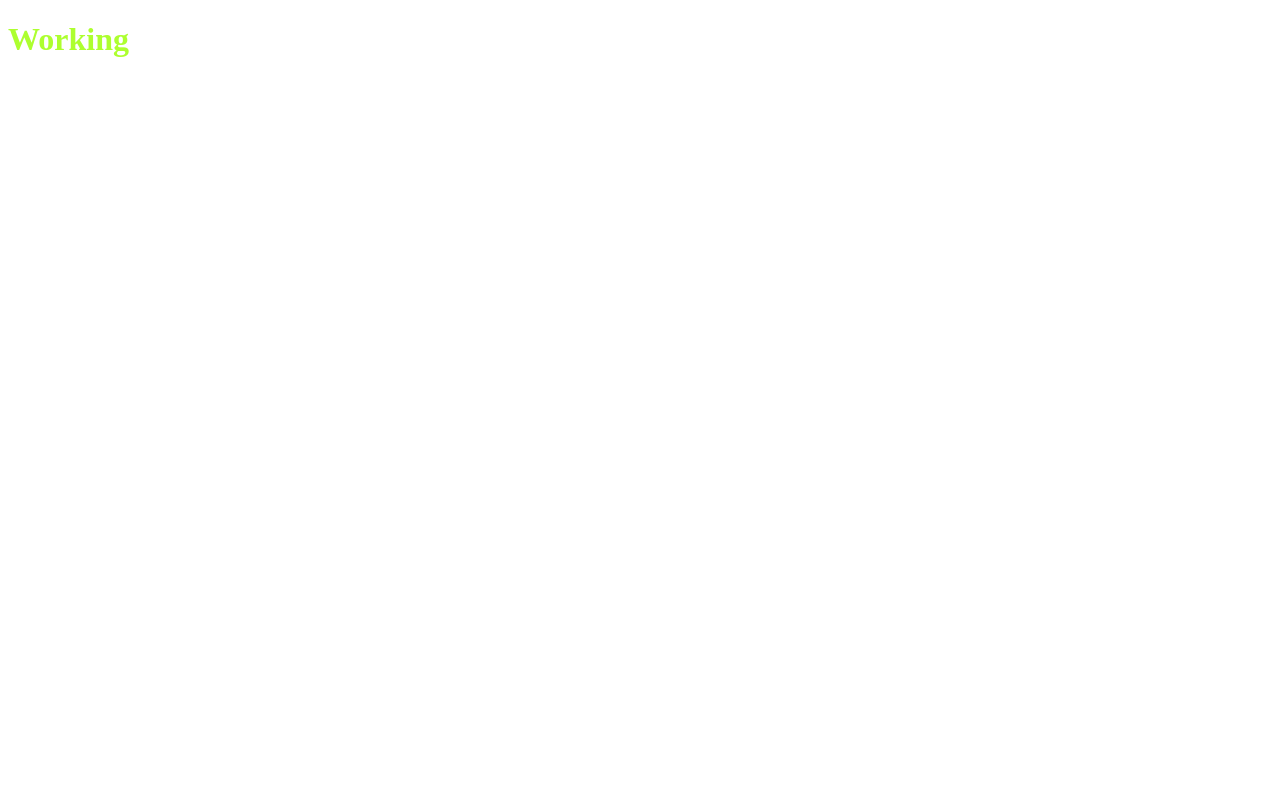
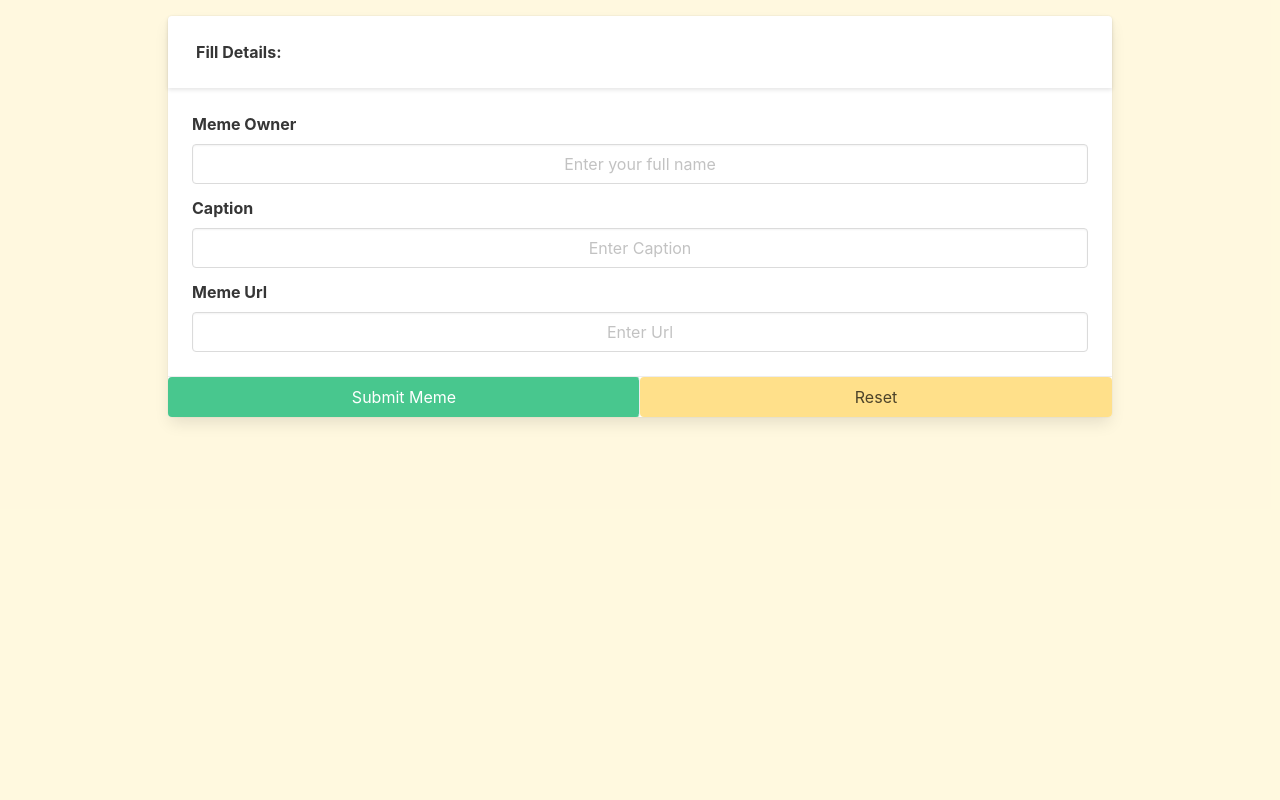
Before and after one commit to shaw8wit/meme-stream-backend, a Django app: page / in a window 1280 px wide. Before the commit the page is almost empty. Run offline with Django 3.2, Linux system fonts and the light colour scheme.

Commit message:
ui designed

```diff
--- a/home/static/script.js
+++ b/home/static/script.js
@@ -1 +1,8 @@
-console.log("yaay");
+function saveMeme() {
+    const username = document.getElementById('username').value;
+    const caption = document.getElementById('caption').value;
+    const url = document.getElementById('url').value;
+    document.querySelector('form').reset();
+    console.log(username, caption, url);
+    return false;
+}
--- a/home/static/styles.css
+++ b/home/static/styles.css
@@ -1,3 +1,4 @@
-h1 {
-    color: greenyellow;
+body {
+    background-color: rgba(255, 248, 220, 0.9);
+    min-height: 100vh;
 }
--- a/home/templates/index.html
+++ b/home/templates/index.html
@@ -7,11 +7,48 @@
     <meta charset="UTF-8">
     <meta name="viewport" content="width=device-width, initial-scale=1.0">
     <link href="{% static 'styles.css' %}" rel="stylesheet">
-    <title>xmeme</title>
+    <link rel="stylesheet" href="https://cdn.jsdelivr.net/npm/bulma@0.9.1/css/bulma.min.css">
+    <title>Xmeme</title>
 </head>
 
 <body>
-    <h1>Working</h1>
+
+    <div class="container is-max-desktop p-2 py-4">
+        <form onsubmit="return saveMeme();" class="card">
+            <header class="card-header p-3">
+                <p class="card-header-title">Fill Details:</p>
+            </header>
+            <div class="card-content">
+                <div class="content">
+                    <div class="field">
+                        <label class="label" for="username">Meme Owner</label>
+                        <div class="control">
+                            <input pattern="[a-zA-Z ]{2,}" type="text" name="username" id="username"
+                                class="has-text-centered input" placeholder="Enter your full name" required>
+                        </div>
+                    </div>
+                    <div class="field">
+                        <label class="label" for="caption">Caption</label>
+                        <div class="control">
+                            <input pattern="[a-zA-Z ]{2,}" type="text" name="caption" id="caption"
+                                class="has-text-centered input" placeholder="Enter Caption" required>
+                        </div>
+                    </div>
+                    <div class="field">
+                        <label class="label" for="url">Meme Url</label>
+                        <div class="control">
+                            <input type="url" name="url" id="url" class="has-text-centered input"
+                                placeholder="Enter Url" required>
+                        </div>
+                    </div>
+                </div>
+            </div>
+            <footer class="card-footer">
+                <button type="submit" class="button is-success card-footer-item">Submit Meme</button>
+                <button type="reset" class="button is-warning card-footer-item">Reset</button>
+            </footer>
+        </form>
+    </div>
 
     <script src="{% static 'script.js' %}"></script>
 </body>
```
